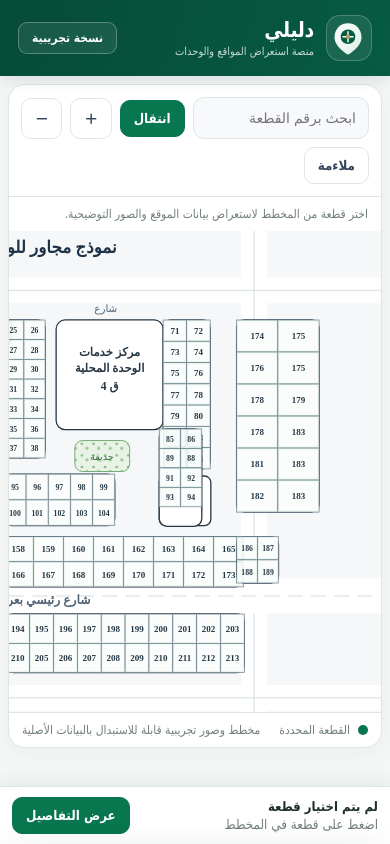
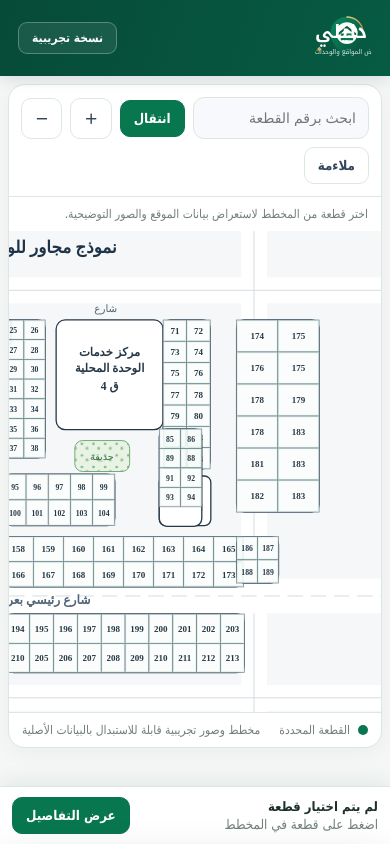
Before and after one commit to artifymm-bot/dalili, a plain HTML site: page index.html in a window 390 px wide. Drawn offline with Linux system fonts and the light colour scheme.

Commit message:
Apply horizontal Dalili logo in application header

```diff
--- a/index.html
+++ b/index.html
@@ -7,7 +7,7 @@
 :root{--navy:#075B43;--green:#08764F;--green-dark:#064B38;--green-soft:#E8F3EE;--bg:#F4F7F5;--line:#DCE7E1;--muted:#718078;--ink:#1D3028;--gold:#B89A5A}
 *{box-sizing:border-box}body{margin:0;background:var(--bg);color:var(--ink);font-family:Tahoma,Arial,sans-serif}
 header{height:76px;background:linear-gradient(110deg,var(--green-dark),var(--navy));color:#fff;display:flex;align-items:center;justify-content:space-between;padding:0 18px;gap:12px;position:sticky;top:0;z-index:10;box-shadow:0 3px 14px #102b4620}
-.brand{display:flex;align-items:center;gap:12px;font-size:21px;font-weight:800;letter-spacing:-.3px}.mark{width:46px;height:46px;border-radius:14px;background:#ffffff14;border:1px solid #ffffff35;display:grid;place-items:center;padding:5px}.brand-copy{display:flex;flex-direction:column;gap:3px}.brand-copy small{font-size:11px;font-weight:500;opacity:.78;letter-spacing:0}
+.brand{display:flex;align-items:center;min-width:0}.brand-logo{display:block;width:250px;height:64px;object-fit:contain;object-position:right center}@media(max-width:480px){.brand-logo{width:205px;height:58px}}
 .demo-label{background:#ffffff14;border:1px solid #ffffff45;border-radius:9px;padding:8px 13px;font-size:12px;font-weight:700;color:#fff}
 main{max-width:1600px;margin:auto;padding:14px;display:grid;grid-template-columns:minmax(0,1fr) 370px;gap:14px}
 .card{background:#fff;border:1px solid var(--line);border-radius:17px;overflow:hidden;box-shadow:0 5px 22px #15283b0b}
@@ -30,7 +30,7 @@ button{cursor:pointer;font-family:inherit}.tool{border:1px solid var(--line);bac
 </style>
 </head>
 <body>
-<header><div class="brand"><div class="mark"><img src="assets/dalili-mark.svg" alt="" width="36" height="36"></div><div class="brand-copy"><span>دليلي</span><small>منصة استعراض المواقع والوحدات</small></div></div><div class="demo-label">نسخة تجريبية</div></header>
+<header><div class="brand"><img class="brand-logo" src="assets/dalili-horizontal.svg" alt="دليلي – منصة استعراض المواقع والوحدات"></div><div class="demo-label">نسخة تجريبية</div></header>
 <main>
 <section class="card">
 <div class="map-top"><div class="search"><input id="search" type="search" placeholder="ابحث برقم القطعة"></div><button class="tool primary" id="go">انتقال</button><button class="tool" id="zin" aria-label="تكبير">＋</button><button class="tool" id="zout" aria-label="تصغير">－</button><button class="tool" id="reset">ملاءمة</button></div>
```
